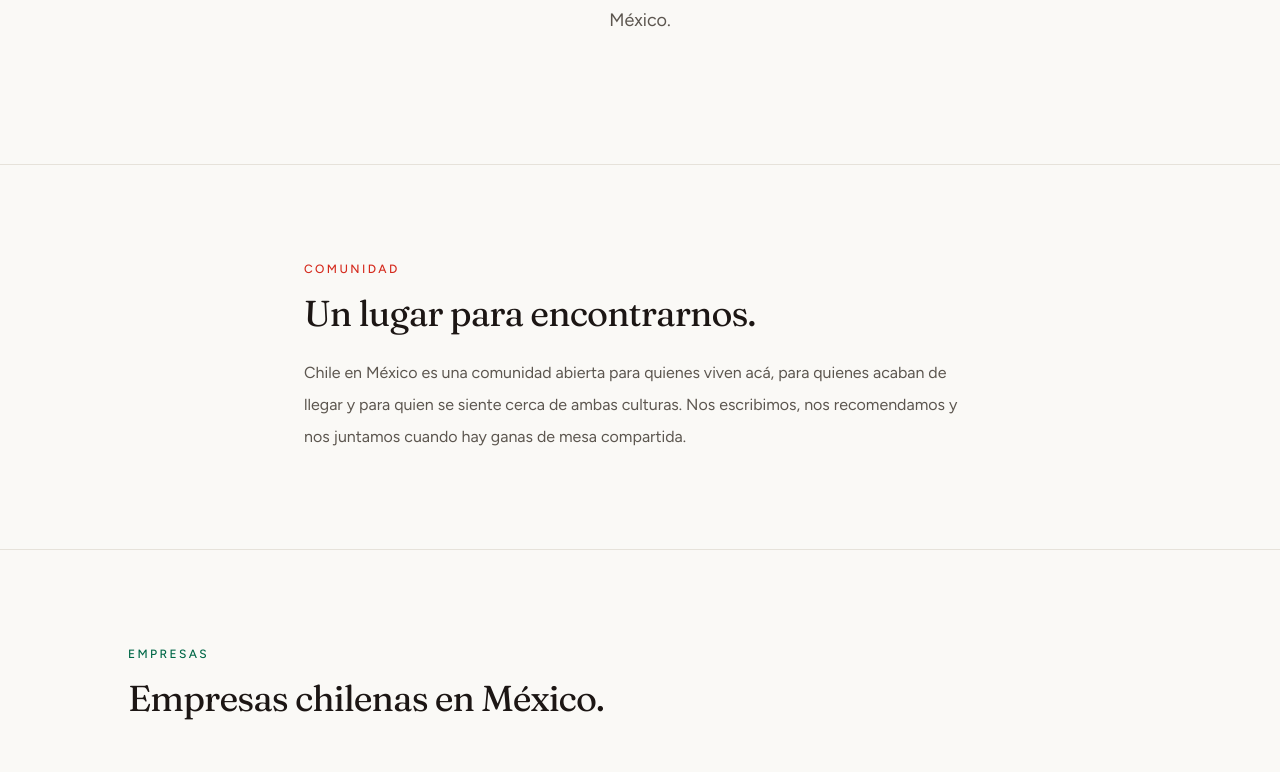
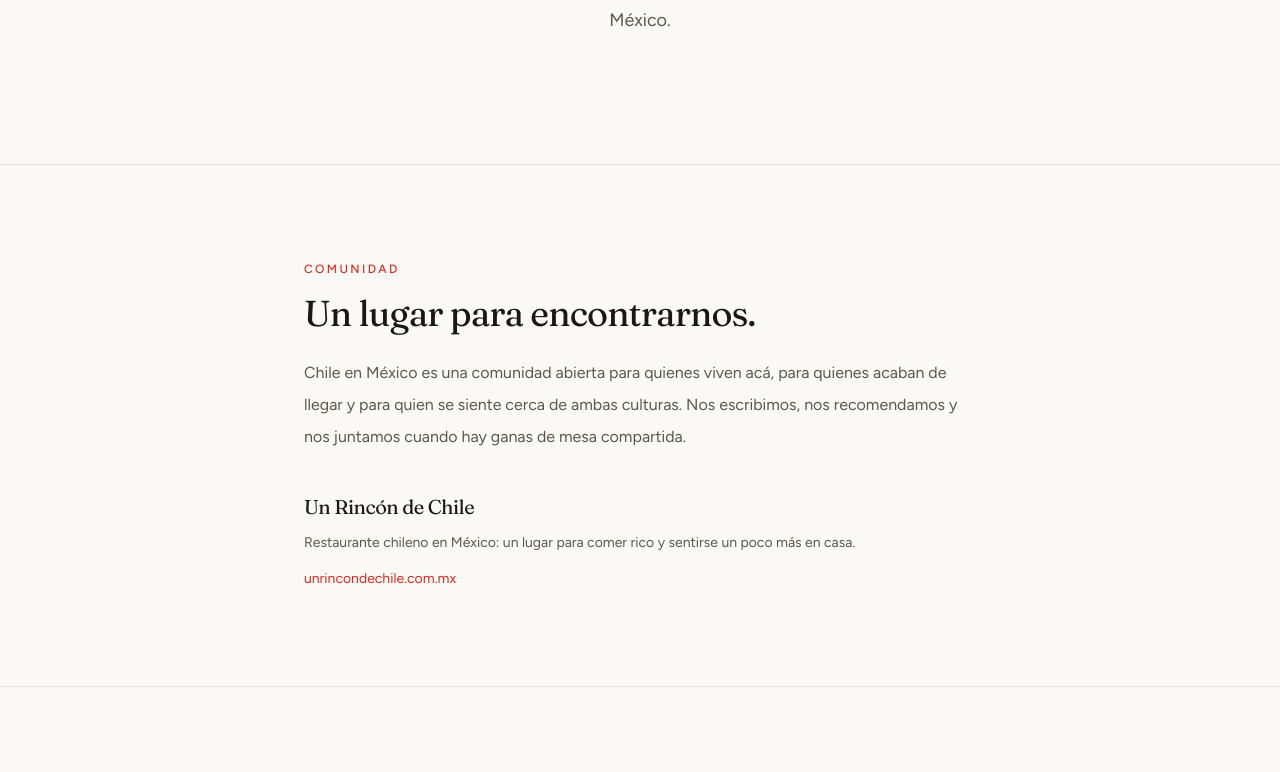
Before and after one commit to angelogordillo/ChileM-xico, a Next.js app: page / in a window 1280 px wide. Shown: the part 405-1177 px from the top of the page. Built offline with nearby package versions, Linux system fonts and the light colour scheme; no server answers.

Commit message:
Link Un Rincón de Chile from Comunidad
Add a short, natural mention with an external link that opens in a new tab.

```diff
--- a/src/components/Community.tsx
+++ b/src/components/Community.tsx
@@ -1,3 +1,5 @@
+import { site } from "@/data/site";
+
 export function Community() {
   return (
     <section
@@ -21,6 +23,23 @@ export function Community() {
           culturas. Nos escribimos, nos recomendamos y nos juntamos cuando hay
           ganas de mesa compartida.
         </p>
+        <div className="mt-10">
+          <p className="font-display text-xl tracking-tight text-ink">
+            {site.rinconDeChile.name}
+          </p>
+          <p className="mt-2 text-sm leading-7 text-ink-soft">
+            Restaurante chileno en México: un lugar para comer rico y sentirse
+            un poco más en casa.
+          </p>
+          <a
+            href={site.rinconDeChile.href}
+            target="_blank"
+            rel="noopener noreferrer"
+            className="mt-3 inline-block text-sm text-chile-red underline-offset-4 hover:underline focus-visible:outline-2 focus-visible:outline-offset-4 focus-visible:outline-chile-red"
+          >
+            unrincondechile.com.mx
+          </a>
+        </div>
       </div>
     </section>
   );
--- a/src/data/site.ts
+++ b/src/data/site.ts
@@ -5,6 +5,10 @@ export const site = {
     "Chile en México reúne a la comunidad chilena y un directorio de empresas chilenas con presencia en México.",
   locale: "es-MX",
   url: process.env.NEXT_PUBLIC_SITE_URL ?? "https://chileenmexico.example",
+  rinconDeChile: {
+    name: "Un Rincón de Chile",
+    href: "http://www.unrincondechile.com.mx/index.html",
+  },
 } as const;
 
 export const nav = [
```
